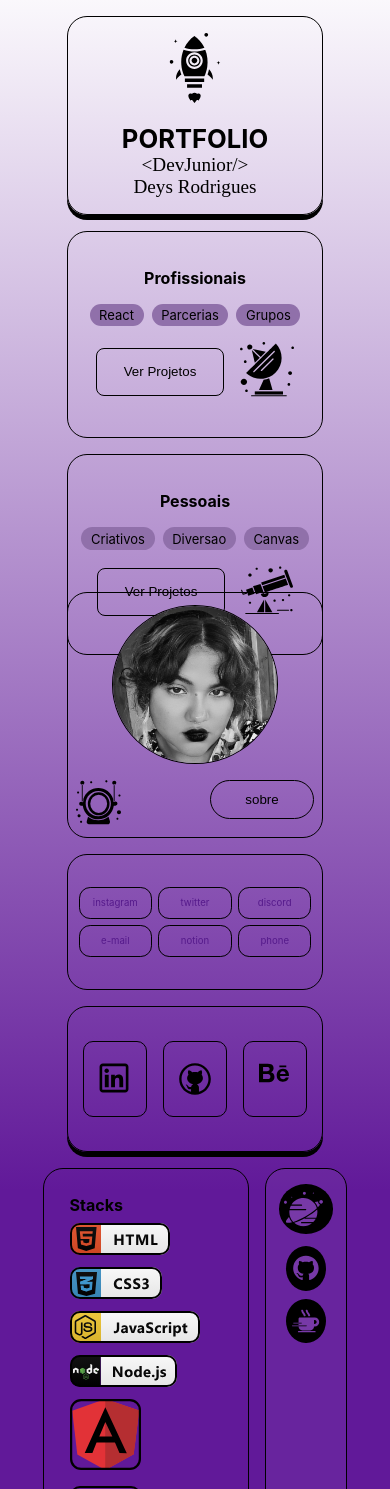
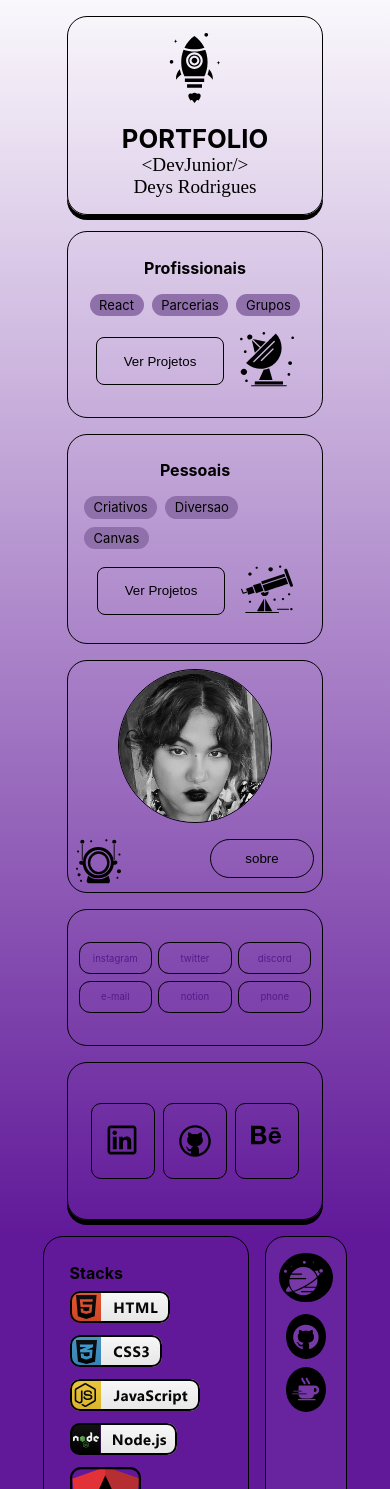
Before and after one commit to DeysRodrigues/portfolio, a React (Vite) app: page / in a window 390 px wide. Shown: the top 1489 px of the page. Built offline with nearby package versions, Linux system fonts and the light colour scheme.

Commit message:
add responsividade

```diff
--- a/src/App.css
+++ b/src/App.css
@@ -19,16 +19,17 @@ body {
 }
 .sec-1, .sec-2 {
   width: 16rem;
-  height: 35rem;
   display: flex;
   flex-direction: column;
   justify-content: space-between;
   gap: 1rem;
+
 }
 .sec-3 {
   display: flex;
   flex-direction: column;
   gap: 1rem;
+
 }
 .one {
 
--- a/src/components/Cards/CardPerfil/CardPerfil.module.css
+++ b/src/components/Cards/CardPerfil/CardPerfil.module.css
@@ -6,11 +6,12 @@
     flex-direction: column;
     justify-content: center;
     align-items: center;
+    flex-wrap: wrap;
 }
 
 .imagem {
 
-    width: 70%;
+    width: 65%;
     height: 70%;
     border-radius: 100%;
 
--- a/src/components/Cards/CardProjetos/CardProjetos.module.css
+++ b/src/components/Cards/CardProjetos/CardProjetos.module.css
@@ -6,7 +6,7 @@
     justify-content: center;
     align-items: center;
     gap: 1rem;
-    padding: 2.25rem 0 ;
+    padding: 1.6rem 1rem;
 
 }
 
--- a/src/components/Cards/CardSocials/CardSocials.module.css
+++ b/src/components/Cards/CardSocials/CardSocials.module.css
@@ -3,11 +3,13 @@
     display: flex;
     flex-wrap: wrap;
     justify-content: center;
-    gap: 1rem;
+    gap: .5rem;
     align-items: center;
 
-    height: 9.625rem;
+    padding: 2.5rem .5rem ;
     box-shadow: 0px 5px 0px rgb(0, 0, 0);
+    flex-wrap: wrap;
+
 }
 
 .cardSocial {
@@ -25,8 +27,6 @@
     background-repeat: no-repeat;
     background-size: cover;
     background-position: center;
-
-
     width: 2rem;
     height: 2rem;
 
```
